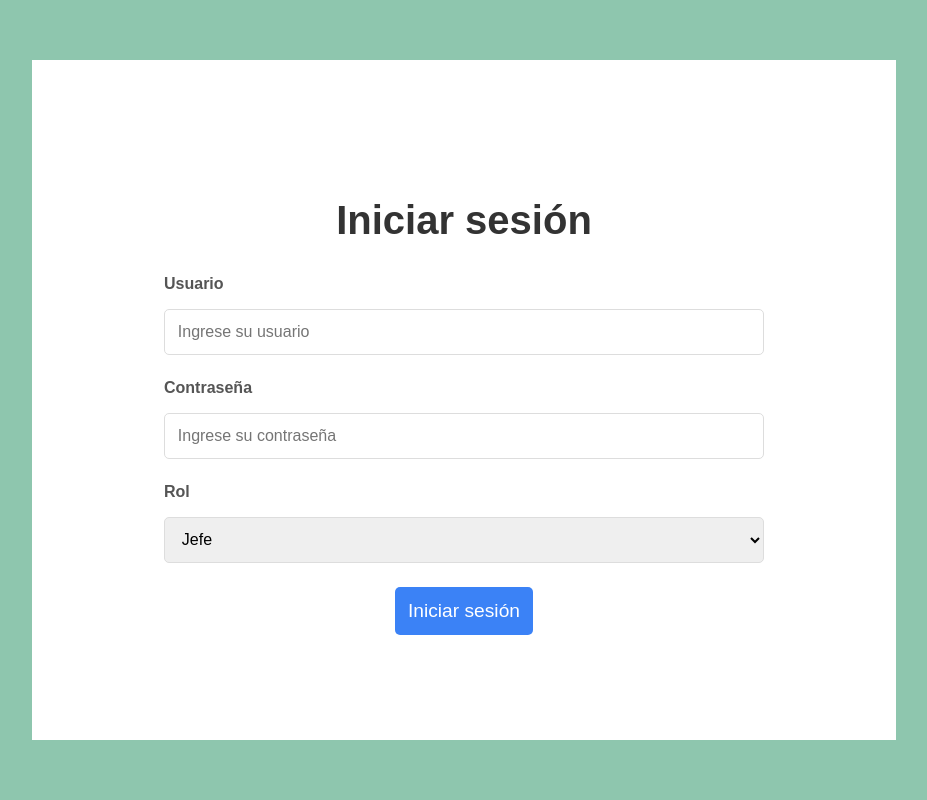
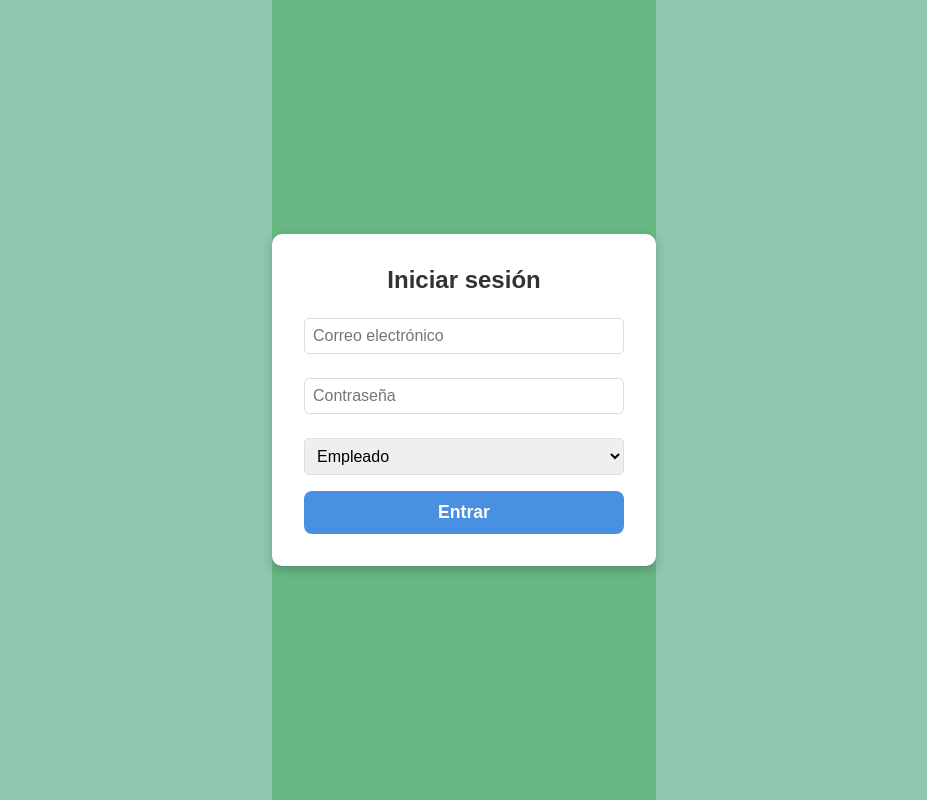
Before and after one commit to KarenEYoval/LOYO, a React (Vite) app: page / in a window 1280 px wide. Shown: the whole page, without its empty margins (176-1103 px from the left). Built offline with nearby package versions, Linux system fonts and the light colour scheme.

Commit message:
Login funcional

```diff
--- a/package.json
+++ b/package.json
@@ -10,7 +10,7 @@
     "preview": "vite preview"
   },
   "dependencies": {
-    "firebase": "^11.8.1",
+    "firebase": "^11.10.0",
     "react": "^18.2.0",
     "react-dom": "^18.2.0",
     "react-router-dom": "^7.6.3"
--- a/src/App.jsx
+++ b/src/App.jsx
@@ -1,17 +1,22 @@
 import { useState, useEffect } from "react";
 import { Routes, Route, Link, useLocation } from "react-router-dom";
+import { signOut } from "firebase/auth";
+import { auth } from "./firebase";
 
 import VistaLogin from "./views/VistaLogin";
 import VistaJefe from "./views/VistaJefe";
 import VistaInventario from "./views/VistaInventario";
 import VistaVentas from "./views/VistaVentas";
-import VistaAgregarProducto from "./views/VistaAgregarProducto.JSX";
+import VistaAgregarProducto from "./views/VistaAgregarProducto.jsx";
+import VistaRegistro from "./views/VistaRegistro.jsx";
+
 
 import "./styles.css";
 
 function App() {
   const location = useLocation();
   const estaEnLogin = location.pathname === "/";
+  const estaEnVentas = location.pathname === "/ventas";
   const [usuario, setUsuario] = useState(null);
 
   useEffect(() => {
@@ -21,9 +26,16 @@ function App() {
     }
   }, []);
 
+  const handleLogout = () => {
+    signOut(auth).then(() => {
+      setUsuario(null);
+      localStorage.removeItem("usuario");
+    });
+  };
+
   return (
     <>
-      {usuario && !estaEnLogin && (
+      {usuario && !estaEnLogin && !estaEnVentas && (
         <nav
           style={{
             padding: "1rem",
@@ -34,14 +46,7 @@ function App() {
         >
           {usuario === "jefe" && <Link to="/jefe">Panel Jefe</Link>}
           {usuario === "empleado" && <Link to="/empleado">Panel Empleado</Link>}
-          <button
-            onClick={() => {
-              setUsuario(null);
-              localStorage.removeItem("usuario");
-            }}
-          >
-            Cerrar sesión
-          </button>
+          <button onClick={handleLogout}>Cerrar sesión</button>
         </nav>
       )}
 
@@ -49,55 +54,22 @@ function App() {
         <Route path="/" element={<VistaLogin setUsuario={setUsuario} />} />
         <Route
           path="/jefe"
-          element={
-            usuario === "jefe" ? (
-              <VistaJefe />
-            ) : (
-              <VistaLogin setUsuario={setUsuario} />
-            )
-          }
-        />
-        <Route
-          path="/empleado"
-          element={
-            usuario === "empleado" ? (
-              <VistaEmpleado />
-            ) : (
-              <VistaLogin setUsuario={setUsuario} />
-            )
-          }
-        />
-        {/* NUEVAS RUTAS PARA INVENTARIO Y VENTAS */}
+          element={usuario === "jefe" ? <VistaJefe /> : <VistaLogin setUsuario={setUsuario} />}
+        />/*
+
         <Route
           path="/inventario"
-          element={
-            usuario === "jefe" ? (
-              <VistaInventario />
-            ) : (
-              <VistaLogin setUsuario={setUsuario} />
-            )
-          }
+          element={usuario === "jefe" ? <VistaInventario /> : <VistaLogin setUsuario={setUsuario} />}
         />
         <Route
           path="/ventas"
-          element={
-            usuario === "jefe" ? (
-              <VistaVentas />
-            ) : (
-              <VistaLogin setUsuario={setUsuario} />
-            )
-          }
+          element={usuario === "jefe" ? <VistaVentas /> : <VistaLogin setUsuario={setUsuario} />}
         />
         <Route
           path="/agregar-producto"
-          element={
-            usuario === "jefe" ? (
-              <VistaAgregarProducto />
-            ) : (
-              <VistaLogin setUsuario={setUsuario} />
-            )
-          }
+          element={usuario === "jefe" ? <VistaAgregarProducto /> : <VistaLogin setUsuario={setUsuario} />}
         />
+        <Route path="/registro" element={<VistaRegistro />} />
       </Routes>
     </>
   );
--- a/src/views/VistaInventario.jsx
+++ b/src/views/VistaInventario.jsx
@@ -44,7 +44,8 @@ function VistaJefe() {
         }}
       >
         {/* Botones */}
-        <div style={{ display: "flex", gap: "1rem" }}>
+        {/* Botones */}
+        <div style={{ display: "flex", justifyContent: "space-between" }}>
           <button
             onClick={() => navigate("/jefe")}
             style={{
--- a/src/views/VistaJefe.jsx
+++ b/src/views/VistaJefe.jsx
@@ -62,6 +62,23 @@ function VistaJefe() {
             Ventas
           </button>
         </div>
+
+        {/* Botón Regresar al Login */}
+        <button
+          onClick={() => navigate("/")}
+          style={{
+            marginTop: "1rem",
+            backgroundColor: "#f44336",
+            color: "white",
+            padding: "0.8rem 1.5rem",
+            border: "none",
+            borderRadius: "8px",
+            fontSize: "1rem",
+            cursor: "pointer",
+          }}
+        >
+          Regresar al Login
+        </button>
       </div>
     </div>
   );
--- a/src/views/VistaLogin.jsx
+++ b/src/views/VistaLogin.jsx
@@ -1,72 +1,98 @@
-import { useState } from "react";
+import React, { useState } from "react";
+import { getAuth, signInWithEmailAndPassword } from "firebase/auth";
 import { useNavigate } from "react-router-dom";
-import "../styles.css";
 
 function VistaLogin({ setUsuario }) {
+  const [email, setEmail] = useState("");
+  const [password, setPassword] = useState("");
+  const [rol, setRol] = useState("empleado");
+
+  const auth = getAuth();
   const navigate = useNavigate();
-  const [nombre, setNombre] = useState("");
-  const [password, setPassword] = useState("");
-  const [rol, setRol] = useState("jefe"); // 'jefe' o 'empleado'
 
-  //Nombres y contraseñas
-  const usuariosValidos = [
-    { nombre: "Jefa", password: "Rosalba", rol: "jefe" },
-    { nombre: "Empleado", password: "Moldes", rol: "empleado" },
-  ];
+  const loginConEmail = async () => {
+    if (!email || !password) {
+      alert("Por favor ingresa correo y contraseña");
+      return;
+    }
 
-  const handleLogin = () => {
-    const usuarioEncontrado = usuariosValidos.find(
-      (user) =>
-        user.nombre === nombre && user.password === password && user.rol === rol
-    );
+    try {
+      await signInWithEmailAndPassword(auth, email, password);
+      setUsuario(rol);
+      localStorage.setItem("usuario", rol);
 
-    if (usuarioEncontrado) {
-      localStorage.setItem("usuario", usuarioEncontrado.rol);
-      setUsuario(usuarioEncontrado.rol);
-
-      if (usuarioEncontrado.rol === "jefe") {
+      // Navegar según rol
+      if (rol === "jefe") {
         navigate("/jefe");
-      } else {
+      } else if (rol === "empleado") {
         navigate("/empleado");
       }
-    } else {
-      alert("Usuario, contraseña o rol incorrecto");
+    } catch (error) {
+      alert("Error al iniciar sesión: " + error.message);
     }
   };
 
   return (
-    <div className="login-container">
-      <h2>Iniciar sesión</h2>
-      <div className="input-container">
-        <label htmlFor="nombre">Usuario</label>
+    <div
+      style={{
+        backgroundColor: "#68b684",
+        height: "100vh",
+        display: "flex",
+        justifyContent: "center",
+        alignItems: "center",
+      }}
+    >
+      <div
+        style={{
+          backgroundColor: "white",
+          padding: "2rem",
+          borderRadius: "10px",
+          minWidth: "320px",
+          boxShadow: "0 4px 10px rgba(0,0,0,0.2)",
+          display: "flex",
+          flexDirection: "column",
+          gap: "1rem",
+        }}
+      >
+        <h2 style={{ margin: 0, textAlign: "center" }}>Iniciar sesión</h2>
         <input
-          type="text"
-          id="nombre"
-          placeholder="Ingrese su usuario"
-          value={nombre}
-          onChange={(e) => setNombre(e.target.value)}
+          type="email"
+          placeholder="Correo electrónico"
+          value={email}
+          onChange={(e) => setEmail(e.target.value)}
+          style={{ padding: "0.5rem", fontSize: "1rem" }}
         />
-      </div>
-      <div className="input-container">
-        <label htmlFor="password">Contraseña</label>
         <input
           type="password"
-          id="password"
-          placeholder="Ingrese su contraseña"
+          placeholder="Contraseña"
           value={password}
           onChange={(e) => setPassword(e.target.value)}
+          style={{ padding: "0.5rem", fontSize: "1rem" }}
         />
+        <select
+          value={rol}
+          onChange={(e) => setRol(e.target.value)}
+          style={{ padding: "0.5rem", fontSize: "1rem" }}
+        >
+          <option value="empleado">Empleado</option>
+          <option value="jefe">Jefe</option>
+        </select>
+        <button
+          onClick={loginConEmail}
+          style={{
+            padding: "0.7rem",
+            fontSize: "1.1rem",
+            backgroundColor: "#4a90e2",
+            color: "white",
+            border: "none",
+            borderRadius: "8px",
+            cursor: "pointer",
+            fontWeight: "bold",
+          }}
+        >
+          Entrar
+        </button>
       </div>
-      <div className="select-container">
-        <label htmlFor="rol">Rol</label>
-        <select value={rol} onChange={(e) => setRol(e.target.value)}>
-          <option value="jefe">Jefe</option>
-          <option value="empleado">Empleado</option>
-        </select>
-      </div>
-      <button className="login-button" onClick={handleLogin}>
-        Iniciar sesión
-      </button>
     </div>
   );
 }
--- /dev/null
+++ b/src/views/VistaRegistro.jsx
@@ -0,0 +1,59 @@
+import React, { useState } from "react";
+import { getAuth, createUserWithEmailAndPassword } from "firebase/auth";
+
+function VistaRegistro({ setUsuario }) {
+  const [email, setEmail] = useState("");
+  const [password, setPassword] = useState("");
+  const [rol, setRol] = useState("empleado"); // rol local, sin Firebase
+
+  const auth = getAuth();
+
+  const registrarUsuario = async () => {
+    if (!email || !password) {
+      alert("Ingresa correo y contraseña");
+      return;
+    }
+
+    try {
+      // Crear usuario en Firebase Auth (solo email y password)
+      await createUserWithEmailAndPassword(auth, email, password);
+      alert("Usuario registrado!");
+
+      // Guardar el rol localmente en la app, por ejemplo:
+      setUsuario(rol);
+      localStorage.setItem("usuario", rol);
+
+      // Limpia formulario si quieres
+      setEmail("");
+      setPassword("");
+      setRol("empleado");
+    } catch (error) {
+      alert("Error al registrar usuario: " + error.message);
+    }
+  };
+
+  return (
+    <div>
+      <h2>Registro</h2>
+      <input
+        type="email"
+        placeholder="Correo"
+        value={email}
+        onChange={(e) => setEmail(e.target.value)}
+      />
+      <input
+        type="password"
+        placeholder="Contraseña"
+        value={password}
+        onChange={(e) => setPassword(e.target.value)}
+      />
+      <select value={rol} onChange={(e) => setRol(e.target.value)}>
+        <option value="empleado">Empleado</option>
+        <option value="jefe">Jefe</option>
+      </select>
+      <button onClick={registrarUsuario}>Registrar</button>
+    </div>
+  );
+}
+
+export default VistaRegistro;
```
Also changed, not shown: src/firebase.js (+17 -9 lines), src/views/VistaVentas.jsx (+101 -4 lines), src/views/VistaEmpleado.jsx (added), 1 other file (tests, documents, lock files or other folders).
